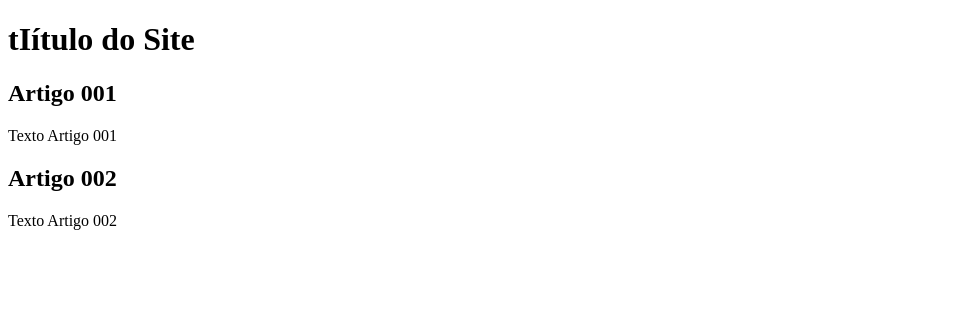
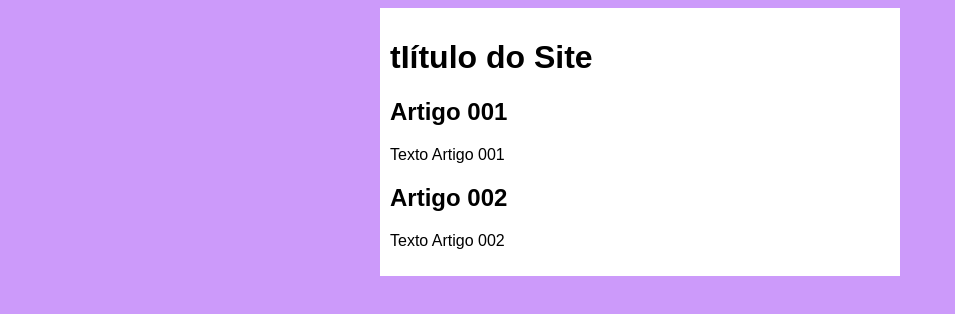
Before and after one commit to jacksonroque/projeto-site, a plain HTML site: page index.html in a window 1280 px wide. Shown: the whole page, without its empty margins (0-955 px from the left). Drawn offline with Linux system fonts and the light colour scheme.

Commit message:
iniciei o design

```diff
--- /dev/null
+++ b/estilos/style.css
@@ -0,0 +1,18 @@
+*{
+    font-family: Arial, Helvetica, sans-serif;
+    font-size 16px:
+
+}
+
+body{
+    background-color: rgb(204, 154, 250);
+}
+
+main {
+    background-color: white;
+    width: 500px;
+    margin: auto;
+    padding: 10px;
+    box-shadow: 3 px 3px 5px rgba(0, 0, 0, 0.473);
+
+}
--- a/index.html
+++ b/index.html
@@ -3,7 +3,8 @@
 <head>
     <meta charset="UTF-8">
     <meta name="viewport" content="width=device-width, initial-scale=1.0">
-    <title>Document</title>
+    <title>Titulo do Site</title>
+    <link rel="stylesheet" href="estilos/style.css">
 </head>
 <body>
 <main>
```
